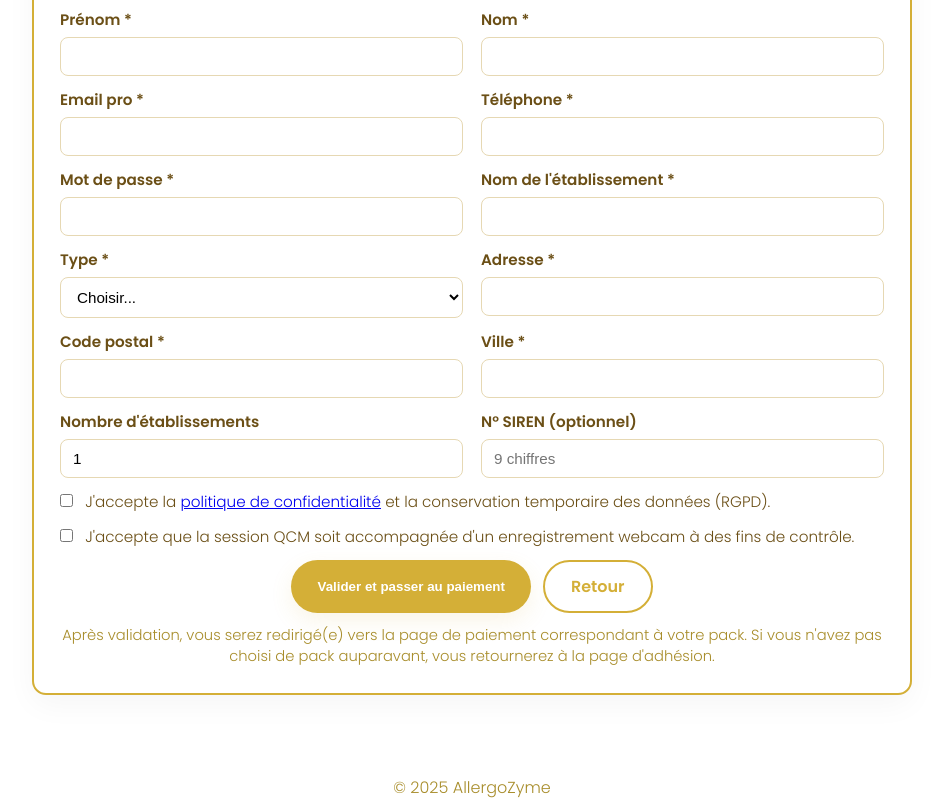
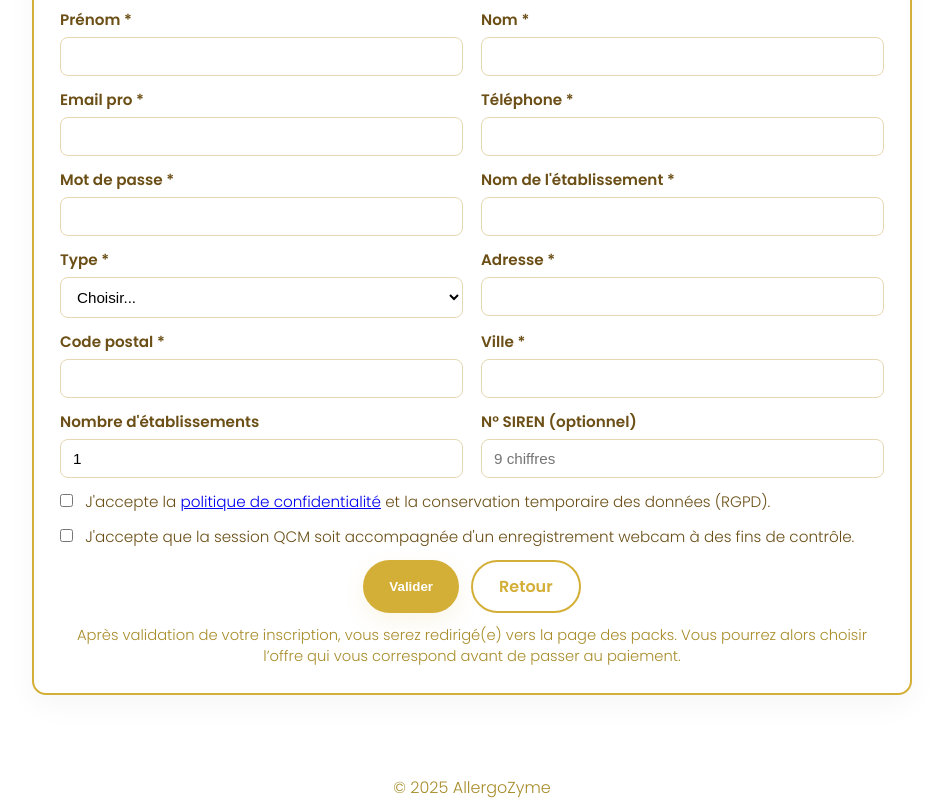
Before and after one commit to elosyboy/AllergoZymeLabel-Professionnel, a plain HTML site: page inscription.html in a window 1280 px wide. Shown: the part 318-1118 px from the top of the page, without its empty margins (168-1111 px from the left). Drawn offline with Linux system fonts and the light colour scheme.

Commit message:
Correction du texte sur inscription : redirection vers la page des packs

```diff
--- a/inscription.html
+++ b/inscription.html
@@ -102,13 +102,13 @@
         </label>
 
         <div class="form-actions">
-          <button type="submit" class="btn gold">Valider et passer au paiement</button>
+          <button type="submit" class="btn gold">Valider</button>
           <a href="index.html" class="btn outline">Retour</a>
         </div>
 
       </form>
 
-      <p class="note">Après validation, vous serez redirigé(e) vers la page de paiement correspondant à votre pack. Si vous n'avez pas choisi de pack auparavant, vous retournerez à la page d'adhésion.</p>
+      <p class="note">Après validation de votre inscription, vous serez redirigé(e) vers la page des packs. Vous pourrez alors choisir l’offre qui vous correspond avant de passer au paiement.</p>
     </div>
   </main>
 
```
